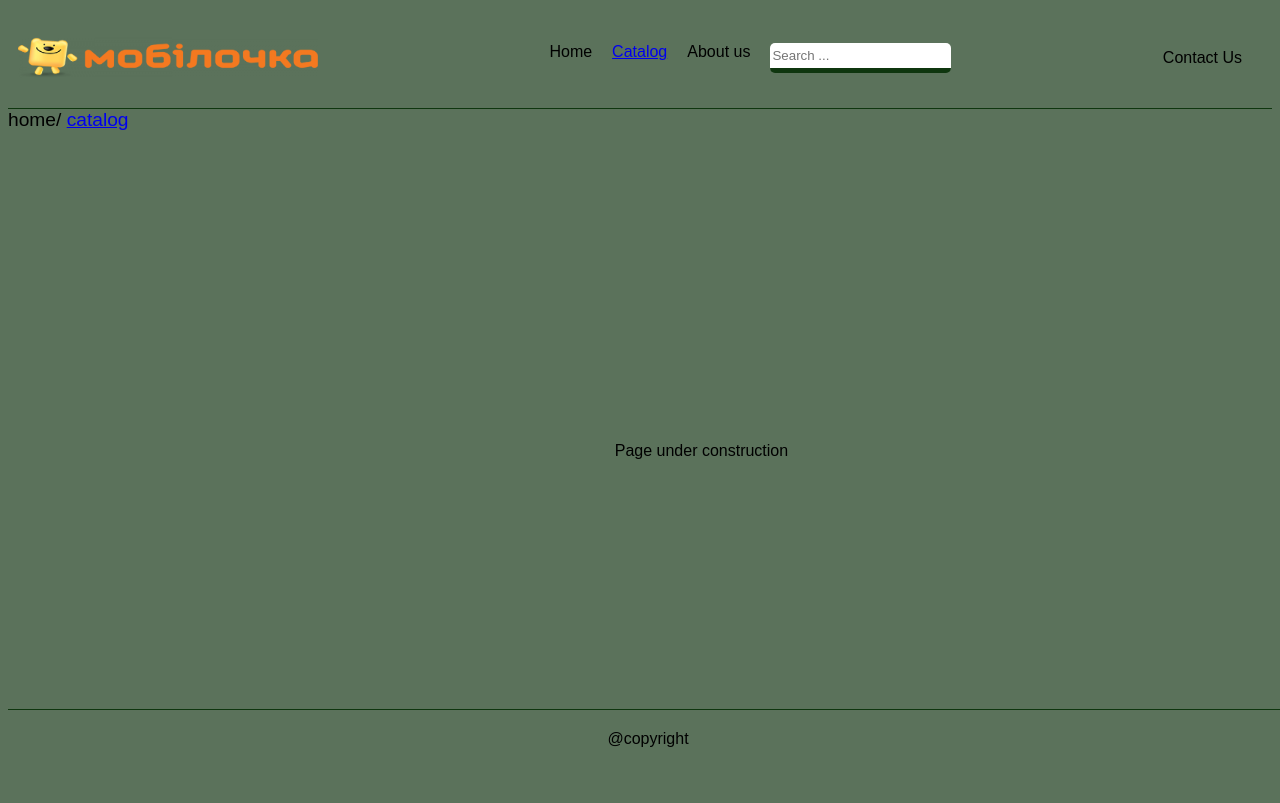
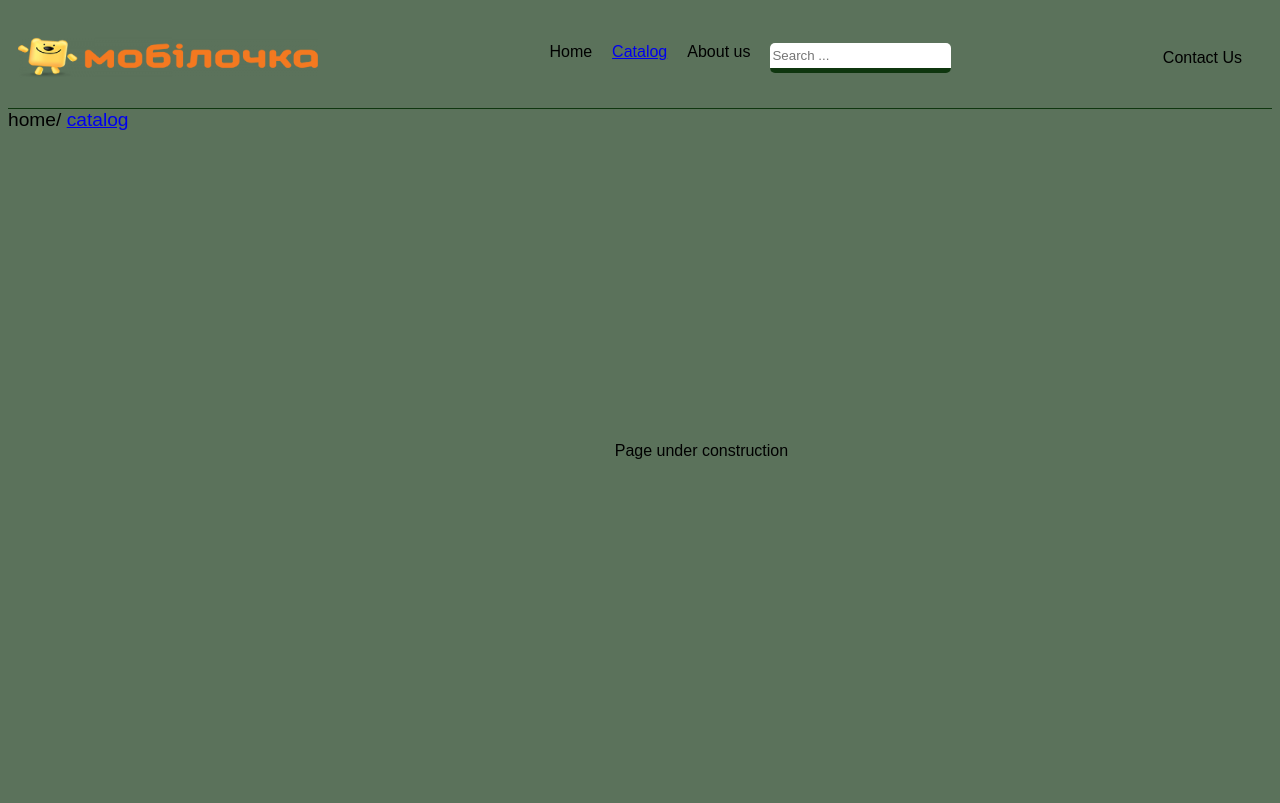
Before and after one commit to sashasher24/store, a plain HTML site: page home.html in a window 1280 px wide. Drawn offline with Linux system fonts and the light colour scheme.

Commit message:
modified css

```diff
--- a/style.css
+++ b/style.css
@@ -161,12 +161,11 @@ ul {
 }
 
 .footer {
-    margin-top: 10px;
+    margin-top: 20px;
     height: 70px;
     text-align: center;
     border-top: 1px solid rgb(15, 54, 15);
     padding-top: 20px;
-    position: fixed;
     bottom: 0;
     width: 100%;
 }
@@ -314,7 +313,7 @@ ul {
     cursor: pointer;
 }
 
-@media (min-height: 1300px) {
+@media screen and (min-height: 1300px) {
     #mobile {
         margin-right: 25px;
     }
@@ -394,7 +393,13 @@ ul {
     }
 }
 
-@media (max-width: 1385px) {
+@media screen and (max-height: 900px) {
+    .footer {
+        display: none;
+    }
+}
+
+@media screen and (max-width: 1385px) {
     .product {
         height: 250px;
         font-size: smaller;
@@ -452,7 +457,7 @@ ul {
     }
 }
 
-@media (max-width: 800px) {
+@media screen and (max-width: 800px) {
     .header {
         height: 80px;
     }
@@ -560,7 +565,7 @@ ul {
     }
 }
 
-@media (max-width: 500px) {
+@media screen and (max-width: 500px) {
     .header {
         height: 70px;
     }
```
